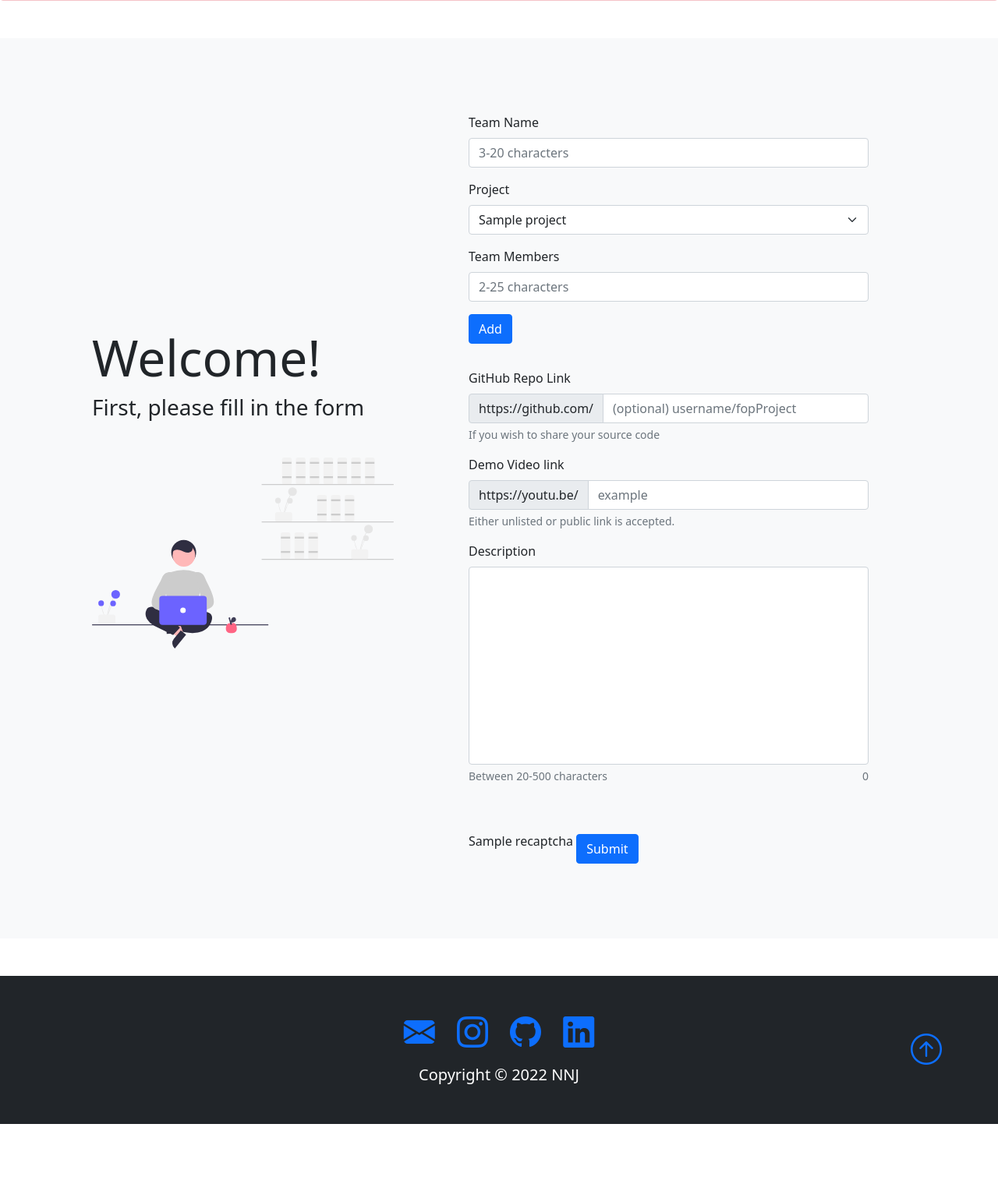
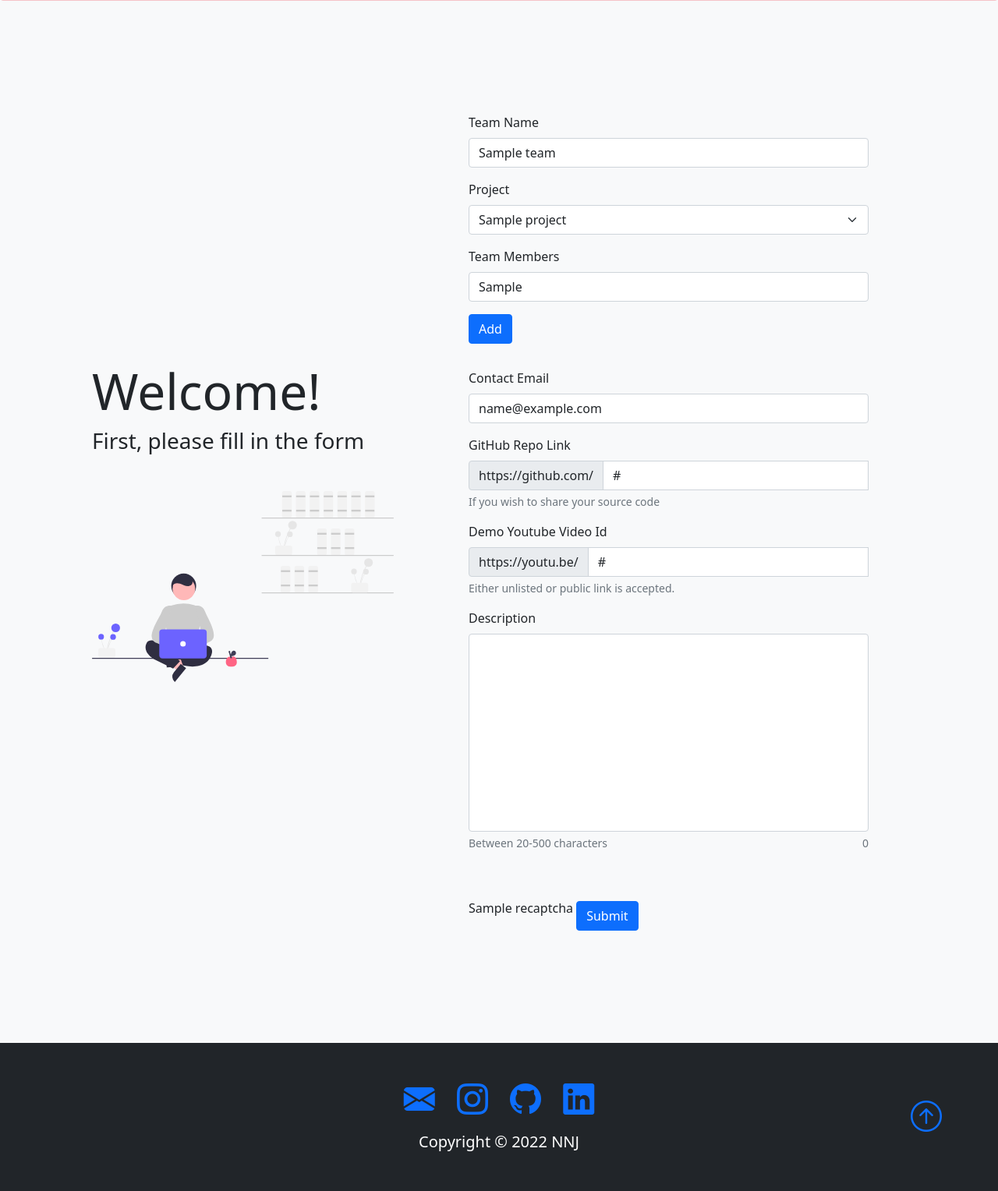
Before and after one commit to nwjun/fopShowcase, a Flask app: template templates/upload.html in a window 1280 px wide. Shown: the part 859-2387 px from the top of the page at 78% size. Before the commit the page ends 2301 px from the top, so only its background shows below. Run offline with Flask 2, Linux system fonts and the light colour scheme; the template is opened without the code that fills it: most values are stand-ins (such as "Sample title", 1, 10 or a date in 2020); one stand-in notice (Sample message) is shown; parts of the project's set-up code (start-up, migrations or seed data) failed here and were passed over; some libraries are stand-ins or nearby versions.

Commit message:
Done all the features

```diff
--- a/app.py
+++ b/app.py
@@ -1,26 +1,25 @@
-import threading
 from firebase_admin import firestore
-from flask import Flask,session, redirect, flash
+from flask import Flask, session, redirect, flash
 from flask.helpers import flash
-from flask import render_template, url_for,request
-from wtforms import Form, StringField, validators
+from flask import render_template, url_for, request
+from validators import validation, RegistrationForm
 
 import firebase_admin
-
-from datetime import timedelta
-
-from flask_recaptcha import ReCaptcha # Import ReCaptcha object
+from flask_recaptcha import ReCaptcha  # Import ReCaptcha object
 
 from Team import Team
-from db_utils import pushToDb, getCollectionByProject, getTeamDetails, getPaginationDetails
+from db_utils import pushToDb, getCollectionByProject, getTeamDetails, createData, isTeamNameAvailable
 
 app = Flask(__name__)
 # session
 app.secret_key = b'_5#y2L"F4Q8z\n\xec]/'
 # recaptcha
-app.config['RECAPTCHA_SITE_KEY'] = '6Ld2IAMeAAAAAIgPizQgCFgYP0K3qJAzmwwJmb3k' # <-- Add your site key
-app.config['RECAPTCHA_SECRET_KEY'] = '6Ld2IAMeAAAAAFDwCH4t-MjL9XhImq4Q3ovWCKDl' # <-- Add your secret key
-recaptcha = ReCaptcha(app) # Create a ReCaptcha object by passing in 'app' as parameter
+# <-- Add your site key
+app.config['RECAPTCHA_SITE_KEY'] = '6Ld2IAMeAAAAAIgPizQgCFgYP0K3qJAzmwwJmb3k'
+# <-- Add your secret key
+app.config['RECAPTCHA_SECRET_KEY'] = '6Ld2IAMeAAAAAFDwCH4t-MjL9XhImq4Q3ovWCKDl'
+# Create a ReCaptcha object by passing in 'app' as parameter
+recaptcha = ReCaptcha(app)
 
 projects = [
     {
@@ -41,68 +40,54 @@ projects = [
     {
         "icon": "bi bi-bag",
         "project": "Online Shopping Platform",
-        "desc":"You are required to build an online shopping app that provides a platform for customers and sellers to trade",
+        "desc": "You are required to build an online shopping app that provides a platform for customers and sellers to trade",
     },
     {
         "icon": "bi bi-shop",
         "project": "Hotel Management System",
-        "desc":"You are required to build a system where customers can direct booking through the system and pay before booking to avoid over booking not check-in problems.",
+        "desc": "You are required to build a system where customers can direct booking through the system and pay before booking to avoid over booking not check-in problems.",
     },
 ]
 PROJECTS_NAMES = [proj["project"] for proj in projects]
 
 # Use a service account
 firebase_admin.initialize_app()
-if 'db' not in session:
-    session['db'] = firestore.client()
-
-class RegistrationForm(Form):
-    teamName = StringField('Team Name', [validators.Length(min=3, max=10)])
-    githubLink = StringField('GitHub Repo Link', [validators.Optional(), validators.Length(min=5, message="Github link must be at least 5 characters long")])
-    videoLink = StringField('Demo Video link', [validators.Length(min=5, message="Demo video link must be at least 5 characters long")])
-
-def validation(teamMembers, description, projectName):
-    errors=[]
-    length = len(description)
-
-    if length <20 or length > 500:
-        errors.append('Description must be between 20 and 500 characters long.')
-
-    if projectName not in PROJECTS_NAMES:
-        errors.append('Project is not a valid choice')
-
-    for name in teamMembers:
-        if len(name) < 2 or len(name)>25:
-            errors.append('Member name must be between 2 and 25 characters long.')
-            break
-
-    if len(errors) == 0:
-        return True,[]
-    else:
-        return False, errors
-
-@app.before_request
-def make_session_permanent():
-    session.permanent = True
-    app.permanent_session_lifetime = timedelta(hours=1)
 
 @app.route("/")
 def index():
+    # createData()
     return render_template('index.html', projects=projects)
+
 
 @app.route("/upload")
 def upload():
-    return render_template('upload.html',projects=projects)
+    if 'formDetails' in session:
+        team = session.pop('formDetails')
+    else:
+        team = {
+            'teamName': "",
+            'projectName': ["",],
+            'teamMembers' : "",
+            'githubLink': "",
+            'videoLink': "",
+            'description': "",
+            'email': "",
+        }
+    return render_template('upload.html', projects=projects, team=team)
+
 
 @app.route('/projects/<projectName>')
 def projectPage(projectName):
     teams = getCollectionByProject(projectName)
-    return render_template('project.html', projectName=projectName,year="21-22",teams=teams)
+    print(projectName)
+    print(teams)
+    return render_template('project.html', projectName=projectName, year="21-22", teams=teams)
+
 
 @app.route("/submitForm", methods=['POST'])
 def formSubmission():
     form = RegistrationForm(request.form)
-    teamMembers=[]
+    teamMembers = []
 
     try:
         for i in range(6):
@@ -114,26 +99,31 @@ def formSubmission():
     description = request.form['projectDescription']
     projectName = request.form['selectProject']
 
-    validate, errors = validation(teamMembers, description, projectName)
+    validate, errors = validation(teamMembers, description, projectName, PROJECTS_NAMES)
 
     if request.method == 'POST':
+        github = form.githubLink.data
+
+        if not github:
+            github = ''
+
+        team = Team('21-22', form.teamName.data, projectName, teamMembers,
+                    github, form.videoLink.data, description, form.email.data)
+
+        session['formDetails'] = team.to_dict()
+
         if recaptcha.verify():
-
-            if  form.validate() and validate:
-                github = form.githubLink.data
-
-                if not github:
-                    github = ''
-
-                team = Team('21-22',form.teamName.data, projectName, teamMembers, github, form.videoLink.data, description)
+            if form.validate() and validate:
                 succeed = pushToDb(team)
                 if succeed:
+                    session.pop('formDetails')
                     flash('Successfully uploaded the form')
                 else:
                     flash('Failed to upload the form to server!')
                 return redirect(url_for('index'))
             else:
-                errors = errors + [err_msg[0] for _, err_msg in form.errors.items()]
+                errors = errors + [err_msg[0]
+                                   for _, err_msg in form.errors.items()]
         else:
             errors = ['Please fill out the ReCaptcha!']
         flash(errors)
@@ -141,12 +131,23 @@ def formSubmission():
 
     return render_template('upload.html', projects=projects)
 
-@app.route("/projects/<projectName>/<team>")
-def showProjectDetails(team,projectName):
-    showingTeam = getTeamDetails(projectName,team)
-    pagination = getPaginationDetails(projectName)
-    return render_template('projectDetails.html', team=showingTeam, pagination=pagination)
 
+@app.route("/projects/<projectName>/<teamName>")
+def showProjectDetails(projectName, teamName):
+    details, currentIdx = getTeamDetails(projectName, teamName)
+    if not details:
+        print("Team is not is database!")
+
+    return render_template('projectDetails.html', team=details['teams'][currentIdx], pagination=details)
+
+@app.route("/checkTeamName")
+def checkTeamName():
+    teamName =request.args.get('teamName')
+    availability = isTeamNameAvailable(teamName)
+    if availability:
+        return {"result": True}
+    else:
+        return {"result": False}
 
 if __name__ == "__main__":
     app.run(debug=True)
--- a/static/css/main.css
+++ b/static/css/main.css
@@ -0,0 +1,16 @@
+body, html{
+    height: 80%;
+}
+#content{
+    /* display: none; */
+    display: block;
+}
+
+#loading{
+    /* display: block; */
+    display: none;
+}
+/*
+@media only screen and (min-width:{
+
+} */
--- a/templates/base.html
+++ b/templates/base.html
@@ -12,10 +12,22 @@
     <link rel="stylesheet" href="https://cdn.jsdelivr.net/npm/bootstrap-icons@1.3.0/font/bootstrap-icons.css">
     <link rel="stylesheet" href="{{ url_for('static', filename='css/main.css') }}">
     <script src="https://ajax.googleapis.com/ajax/libs/jquery/3.3.1/jquery.min.js"></script>
+    <!-- http://web.archive.org/web/20181023063601/http://www.netavatar.co.in/2011/05/31/how-to-show-a-loading-gif-image-while-a-page-loads-using-javascript-and-css/ -->
+    <script type="text/javascript">// <![CDATA[
+        function preloader(){
+            document.getElementById("loading").style.display = "none";
+            document.getElementById("content").style.display = "block";
+        }//preloader
+        window.onload = preloader;
+    </script>
+    <!-- Set global variable to the prefix to the root of the application -->
+    <!-- https://flask.palletsprojects.com/en/2.0.x/patterns/jquery/#where-is-my-site -->
+    <script type="text/javascript">globalThis.SCRIPT_ROOT = {{ request.script_root|tojson|safe }};</script>
     {% block head %}{% endblock %}
 </head>
 
-<body>
+<body class="bg-light">
+    <section id="content">
     <nav class="navbar navbar-expand-lg navbar-dark bg-dark py-3">
         <div class="container">
             <a class="navbar-brand" href="/">FOP Showcase</a>
@@ -41,8 +53,8 @@
                             <li><a class="dropdown-item" href="{{ url_for('projectPage', projectName='Cinema Ticketing System') }}">Cinema Ticketing System</a></li>
                             <li><a class="dropdown-item" href="{{ url_for('projectPage', projectName='Tower Defense') }}">Tower Defense</a></li>
                             <li><a class="dropdown-item" href="{{ url_for('projectPage', projectName='Module Registration System') }}">Module Registration System</a></li>
-                            <li><a class="dropdown-item" href="{{ url_for('projectPage', projectName='Online Shopping System') }}">Online Shopping System</a></li>
-                            <li><a class="dropdown-item" href="{{ url_for('projectPage', projectName='Hotel Management') }}">Hotel Management System</a></li>
+                            <li><a class="dropdown-item" href="{{ url_for('projectPage', projectName='Online Shopping Platform') }}">Online Shopping System</a></li>
+                            <li><a class="dropdown-item" href="{{ url_for('projectPage', projectName='Hotel Management System') }}">Hotel Management System</a></li>
                         </ul>
                     </li>
                 </ul>
@@ -83,6 +95,13 @@
             </a>
         </div>
     </footer>
+    </section>
+    <section id="loading" class="container">
+        <section class="text-center mt-5 mx-auto" >
+            <img src="{{ url_for('static', filename='images/spinner2.gif') }}" alt="">
+            <p class="mt-1"><a href="https://loading.io/icon/">The icon "Ellipsis" is provided by loading.io</a></p>
+        </section>
+    </section>
     <!-- Bootstrap Bundle with Popper -->
     <script src="https://cdn.jsdelivr.net/npm/bootstrap@5.1.3/dist/js/bootstrap.bundle.min.js"
         integrity="sha384-ka7Sk0Gln4gmtz2MlQnikT1wXgYsOg+OMhuP+IlRH9sENBO0LRn5q+8nbTov4+1p"
--- a/templates/upload.html
+++ b/templates/upload.html
@@ -2,12 +2,14 @@
 {% set active_page = "upload" %}
 {% block head %}
 <title>Upload Project</title>
+<script src="{{url_for('static', filename='js/validators.js')}}"></script>
+
 {% endblock %}
 
 {% block body %}
+
 {% with errors = get_flashed_messages() %}
 {% if errors %}
-<!-- <div class="toast-container position-fixed bottom-0 end-0 p-3" id="toastPlacement"></div> -->
 {% for error in errors %}
 {% for err in error %}
 <div class="alert alert-danger alert-dismissible fade show mb-0 px-5" role='alert'>
@@ -18,6 +20,7 @@
 {% endfor %}
 {% endif %}
 {% endwith %}
+
 <section class="bg-light">
     <div class='text-dark container p-0 p-lg-5 my-5 rounded'>
         <h1 class="d-lg-none d-block text-center mb-5 display-3">Project Details Form</h1>
@@ -27,17 +30,28 @@
                 <p class="h3 mb-5">First, please fill in the form</p>
                 <img src="../static/images/form.svg" alt="filling form" class="img-fluid pe-5">
             </div>
-            <form action="/submitForm" class="p-5 rounded col-lg-7" method="POST">
-                <div class="mb-3">
+            <form action="/submitForm" class="p-5 rounded col-lg-7" onsubmit="event.preventDefault();submission();"
+                method="POST" novalidate>
+                <div class="mb-3 ">
+                    <div id="spinnerTeamName" class="spinner-border text-secondary position-absolute"
+                        style="width: 0.8rem; height: 0.8rem; margin-top: 0.25rem; margin-left: 6rem; display: none;"
+                        role="status">
+                        <span class="visually-hidden">Loading...</span>
+                    </div>
                     <label for="teamName" class="form-label">Team Name</label>
-                    <input type='text' class="form-control" name="teamName" id="teamName"
-                        aria-label="What's your team name?" placeholder="3-20 characters" maxlength="10" minlength="3"
-                        required>
+
+                    <input type='text' class="form-control input-needs-validation" name="teamName" id="teamName"
+                        aria-label="What's your team name?" placeholder="3-20 characters" maxlength="20" minlength="3"
+                        required value="{{team['teamName']}}" onblur="teamNameValidation(this)"
+                        onfocus="removeValidInvalidClass(this)">
+                    <div class="invalid-feedback">
+                        Team name must be 3-20 characters
+                    </div>
                 </div>
                 <div class="mb-3">
                     <label for="selectProject" class="form-label">Project</label>
                     <select id="selectProject" class="form-select" name="selectProject"
-                        aria-label="What is your project?" required>
+                        aria-label="What is your project?" required value="{{team['projectName']}}">
                         {% for proj in projects %}
                         <option value='{{proj["project"]}}'>{{proj["project"]}}</option>
                         {% endfor %}
@@ -46,36 +60,87 @@
                 <div class="mb-3">
                     <label for="teamMembers" class="form-label">Team Members</label>
                     <div id="teamMembers">
-                        <input type="text" class='form-control mb-3' name="teamMembers[0]"
+                        <div class="mb-3">
+                            <input type="text" class='form-control input-needs-validation' name="teamMembers[0]"
                                 aria-label="Who are your team members?" minlength="2" maxlength="25"
-                            placeholder="2-25 characters" required>
+                                placeholder="2-25 characters" required value="{{team['teamMembers'][0]}}"
+                                id='teamMember0' onblur="memberNameValidation(this)"
+                                onfocus="removeValidInvalidClass(this)">
+                            <div class="invalid-feedback">
+                                Name must be 2-25 characters
+                            </div>
+                        </div>
+                        {% if team['teamMembers']|length > 1%}
+                        {% for i in range(1,teamMembers|length) %}
+                        <div>
+                            <div class="input-group mb-3">
+                                <input type="text" class='form-control input-needs-validation'
+                                    aria-label="Who are your team members?" required minlength="2" maxlength="25"
+                                    placeholder="2-25 characters" name='teamMembers[idx]'
+                                    value="{{team['teamMembers'][i]}}" id='teamMember{{i}}'
+                                    onblur="memberNameValidation(this)" onfocus="removeValidInvalidClass(this)">
+                                <button class="btn btn-danger">Remove</button>
+                                <div class="invalid-feedback">
+                                </div>
+                            </div>
+                        </div>
+                        {% endfor %}
+                        {% endif %}
                     </div>
                     <button class="btn btn-primary mb-3" id="addMember" type="button">Add</button>
                 </div>
                 <div class="mb-3">
+                    <label for="email" class="form-label">Contact Email</label>
+                    <input type='email' class="form-control input-needs-validation" name="email" id="email"
+                        aria-label="What's your contact email?" placeholder="example@gmail.com" maxlength="254"
+                        minlength="6" required value="{{team['email']}}" onblur=emailValidation(this)
+                        onfocus="removeValidInvalidClass(this)">
+                    <div class="invalid-feedback">
+                        Please use correct email format.
+                    </div>
+                </div>
+                <div class="mb-3">
+                    <div id="spinnerGithubLink" class="spinner-border text-secondary position-absolute"
+                        style="width: 0.8rem; height: 0.8rem; margin-top: 0.25rem; margin-left: 8.5rem; display: none;"
+                        role="status">
+                        <span class="visually-hidden">Loading...</span>
+                    </div>
                     <label for="githubLink" class="form-label">GitHub Repo Link</label>
                     <div class="input-group">
                         <span class="input-group-text">https://github.com/</span>
                         <input type="text" class="form-control" id="githubLink" name="githubLink"
-                            placeholder="(optional) username/fopProject">
+                            value="{{team['githubLink']}}" placeholder="(optional) username/fopProject"
+                            onblur="githubLinkValidation(this)" onfocus="removeValidInvalidClass(this)">
+                        <div class="invalid-feedback">Invalid github link</div>
                     </div>
                     <div class="form-text">If you wish to share your source code</div>
                 </div>
                 <div class="mb-3">
-                    <label for="videoLink" class="form-label">Demo Video link</label>
+                    <div id="spinnerVideoLink" class="spinner-border text-secondary position-absolute"
+                        style="width: 0.8rem; height: 0.8rem; margin-top: 0.25rem; margin-left: 11.5rem; display: none;"
+                        role="status">
+                        <span class="visually-hidden">Loading...</span>
+                    </div>
+                    <label for="videoLink" class="form-label">Demo Youtube Video Id</label>
                     <div class="input-group">
                         <span class="input-group-text">https://youtu.be/</span>
-                        <input type="text" class="form-control" id="videoLink" name="videoLink" placeholder="example"
-                            required>
+                        <input type="text" class="form-control input-needs-validation" id="videoLink" name="videoLink"
+                            placeholder="example" required value="{{team['videoLink']}}" minlength="5" maxlength="20"
+                            onblur="videoLinkValidation(this)" onfocus="removeValidInvalidClass(this)">
+                        <div class="invalid-feedback">Invalid video id</div>
                     </div>
                     <div class="form-text">Either unlisted or public link is accepted.</div>
                 </div>
                 <div class="mb-5  position-relative">
                     <label for="projectDescription" class="form-label">Description</label>
                     <textarea id="projectDescription" style="resize:none" name="projectDescription" cols="30" rows="10"
-                        class="form-control" maxlength="500" minlengh="20" required></textarea>
+                        class="form-control input-needs-validation" maxlength="500" minlengh="20" required
+                        value="{{team['description']}}" onblur="descriptionValidation(this)"></textarea>
                     <div class="form-text position-absolute end-0" id="charCount">0</div>
                     <div class="form-text">Between 20-500 characters</div>
+                    <div class="invalid-feedback">
+                        Description must be 20-500 characters.
+                    </div>
                 </div>
                 {{ recaptcha }}
                 <button type="submit" class="btn btn-primary mt-3">Submit</button>
@@ -84,79 +149,42 @@
     </div>
 </section>
 {% endblock %}
+<section class="d-flex justify-content-center align-items-center mt-5">
+    <img src="{{ url_for('static', filename='images/spinner2.gif') }}" alt="">
+</section>
 
 {% block script %}
 <script>
-    // document.getElementById("charCount").innerHTML = projectDescription.value.length
+    function submission() {
+        'use strict';
+        let needValidEle = document.getElementsByClassName("input-needs-validation");
+        let allValidate = true
+        Array.prototype.slice.call(needValidEle)
+            .forEach(ele => {
+                if (!ele.classList.contains('is-valid')) {
+                    ele.classList.add('is-invalid')
+                    allValidate = false
+                }
+            });
+        if (allValidate) {
+            document.getElementById('content').style.display = "none";
+            document.getElementById('loading').style.display = "block";
+            document.querySelector('form').submit()
+        }
+        else {
+            return false;
+        }
+    }
 
-    let memberDiv = document.getElementById("teamMembers");
-    let addMember = document.getElementById("addMember");
-    let projectName = document.getElementById("selectProject");
-    let projectDescription = document.getElementById("projectDescription");
-
-    teamName.addEventListener("blur", function () {
-        let text = teamName.value
-        if (text.length < 3 || text.length > 10) {
-            this.classList.add("invalid")
-        }
+    let memberDiv = document.getElementById('teamMembers')
+    let addBtn = document.getElementById('addMember')
+    addBtn.addEventListener('click', f => addMember(addBtn, memberDiv))
+    projectDescription.addEventListener("keydown", function () {
+        document.getElementById("charCount").innerHTML = this.value.length
     })
-
-    addMember.addEventListener("click", function () {
-        // <div class="input-group mb-3">
-        //  <input type="text" class='form-control' aria-label="Who are your team members?">
-        //  <button class="btn btn-danger">Remove</button>
-        // </div>
-        let div = document.createElement("div")
-        div.classList.add("input-group", "mb-3")
-
-        let input = document.createElement("input")
-        input.classList.add("form-control")
-        input.type = "text"
-        input.ariaLabel = "Who are your team members?"
-        input.required = true;
-        input.minLength = "2";
-        input.maxLength = "25";
-        input.name = `teamMembers[${memberDiv.childElementCount}]`
-        input.placeholder = "2-25 characters"
-
-        let btn = document.createElement("button")
-        btn.innerHTML = "Remove"
-        btn.type = "button"
-        btn.classList.add("btn", "btn-danger")
-        btn.onclick = function () {
-            let div = this.parentElement;
-            memberDiv.removeChild(div)
-            addMember.disabled = false
-        };
-
-        div.appendChild(input)
-        div.appendChild(btn)
-        memberDiv.appendChild(div)
-
-        if (memberDiv.childElementCount == 6) {
-            addMember.disabled = true
-        }
-    })
-
     projectDescription.addEventListener("keyup", function () {
-        console.log(document.getElementById("selectProject").value)
         document.getElementById("charCount").innerHTML = this.value.length
     })
 
-    // function hideToast() {
-    //     document.querySelectorAll(".toast")
-    //     toast = document.getElementById("toastPlacement")
-    //     toast.classList.add("hide")
-    //     // toasts[i].classList.remove("show")
-    // }
-    // let toasts = document.getElementsByClassName("toast")
-    // // let toasteds=[]
-    // if(toasts){
-    //     for(var i=0; i<toasts.length; i++){} {
-    //         toast = toasts[i]
-    //         toast=new bootstrap.Toast(toast)
-    //         toast.show()
-    //     }
-    // }
 </script>
 {% endblock %}
```
Also changed, not shown: Team.py (+5 -3 lines), templates/index.html (+4 -3 lines). Lines whose indentation alone changed are shown as unchanged.
